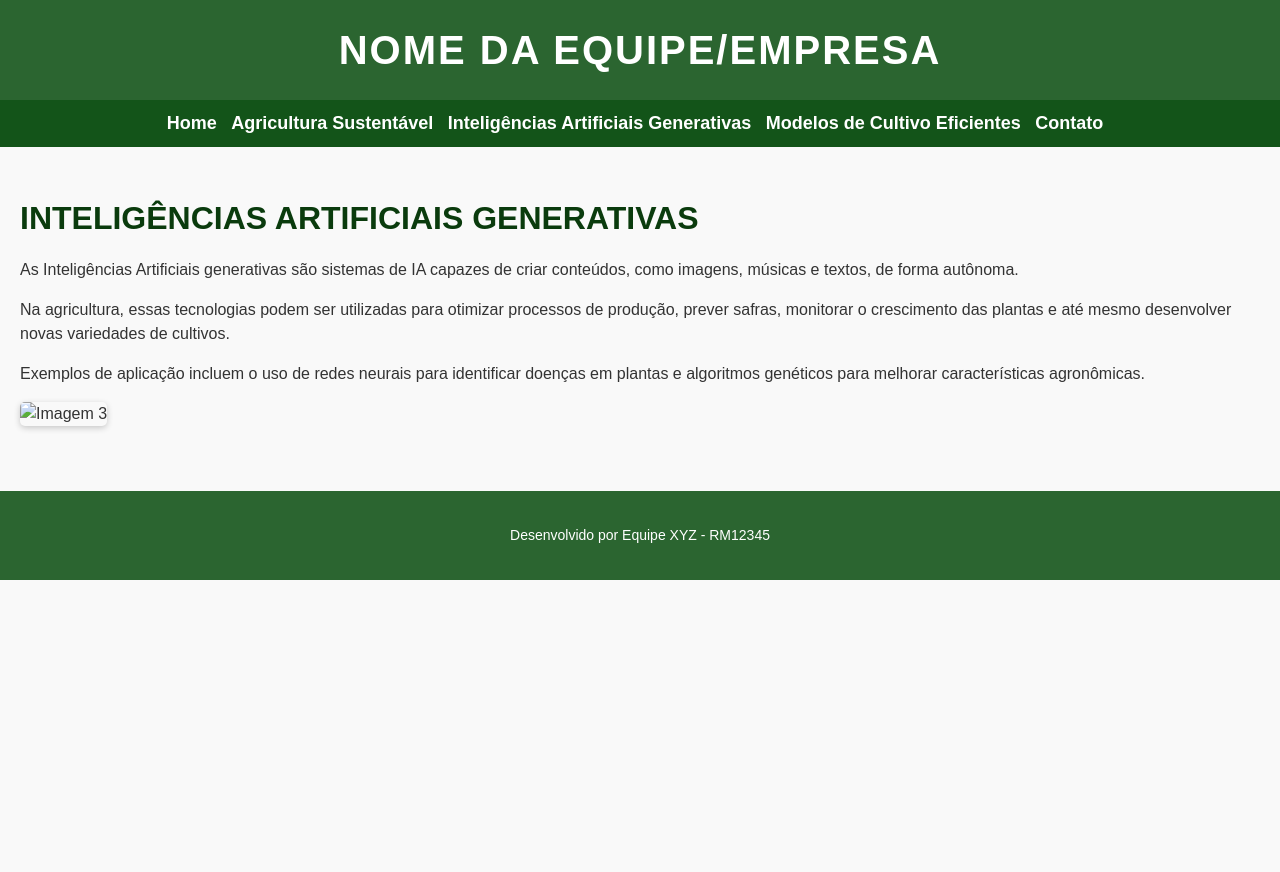
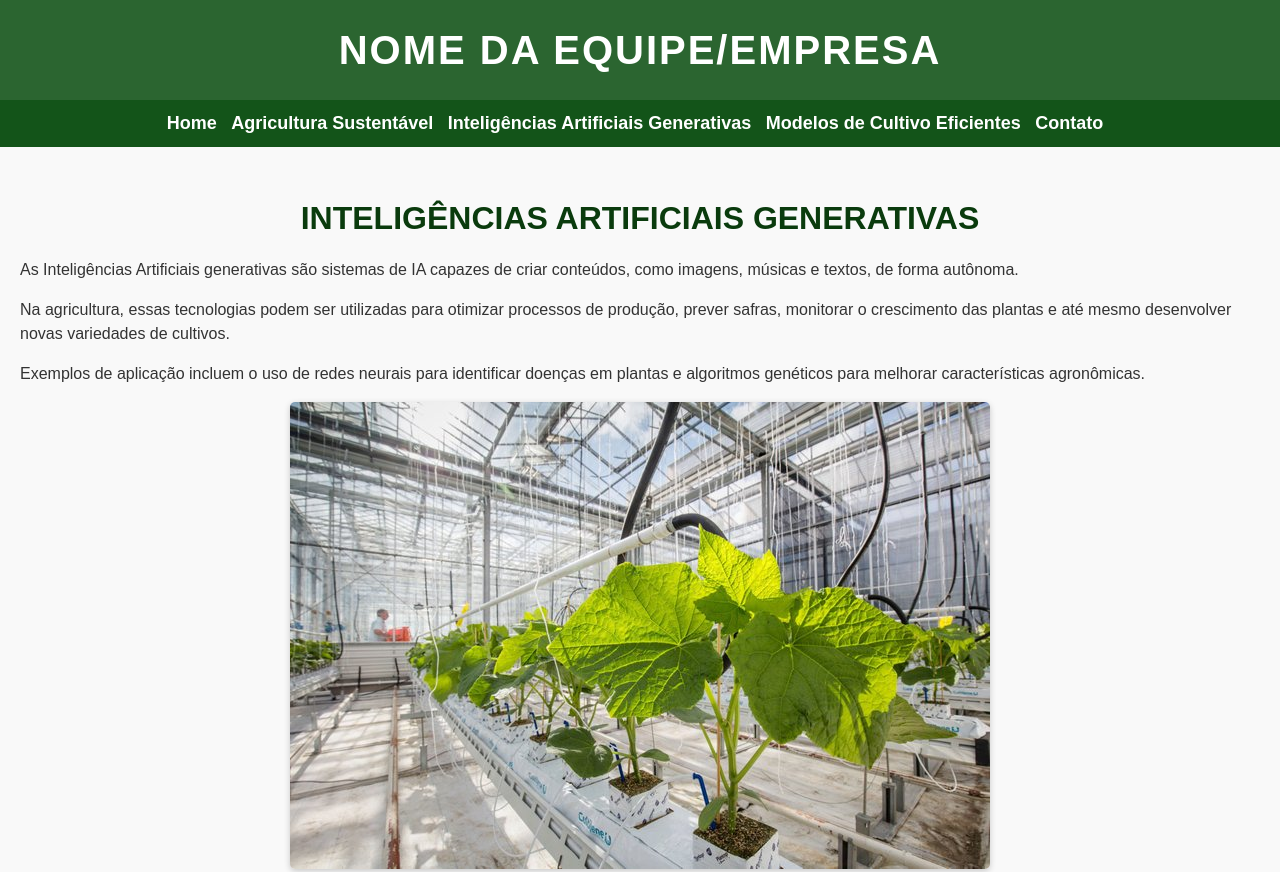
Before and after one commit to gustavo-specxx/Global-Solution_Web, a plain HTML site: page inteligencias-artificiais.html in a window 1280 px wide. Shown: the top 872 px of the page. Before the commit the page ends 800 px from the top, so only its background shows below. Drawn offline with Linux system fonts and the light colour scheme; files that its build step writes are made by us from their sources.

Commit message:
alteracao

```diff
--- a/inteligencias-artificiais.html
+++ b/inteligencias-artificiais.html
@@ -3,7 +3,19 @@
 <head>
   <meta charset="UTF-8">
   <title>Agricultura Sustentável</title>
-  <link rel="stylesheet" href="design.css">
+  <link rel="stylesheet" href="css/design.css">
+  <style>
+    h2 {
+      text-align: center;
+    }
+
+    .centered-image {
+      display: block;
+      margin: 0 auto;
+      max-width: 100%;
+      height: auto;
+    }
+  </style>
 </head>
 <body>
   <header>
@@ -30,7 +42,7 @@
       <p>
         Exemplos de aplicação incluem o uso de redes neurais para identificar doenças em plantas e algoritmos genéticos para melhorar características agronômicas.
       </p>
-      <img src="imagem3.jpg" alt="Imagem 3">
+      <img src="imagens/ia.jpg" alt="Imagem 3" class="centered-image">
     </section>
   </main>
   <footer>
```
Also changed, not shown: index.html (+2 -2 lines).
